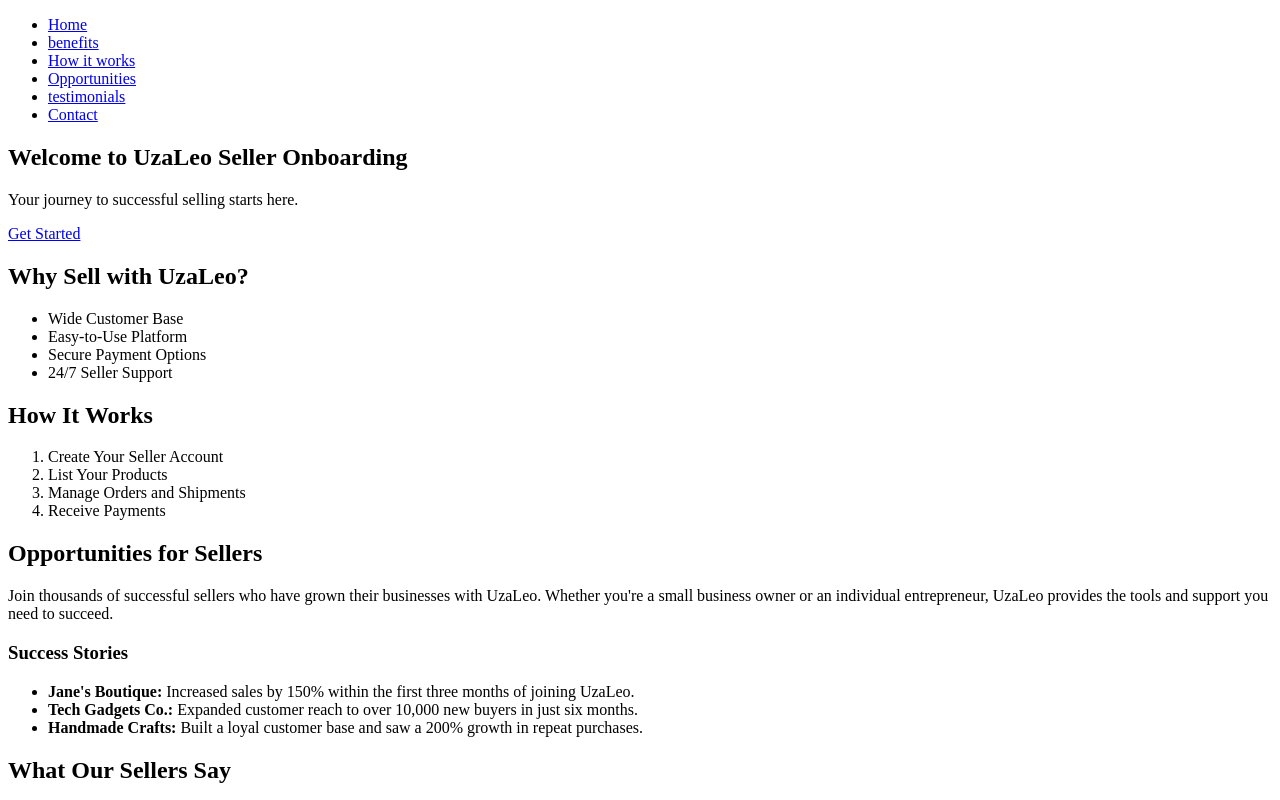
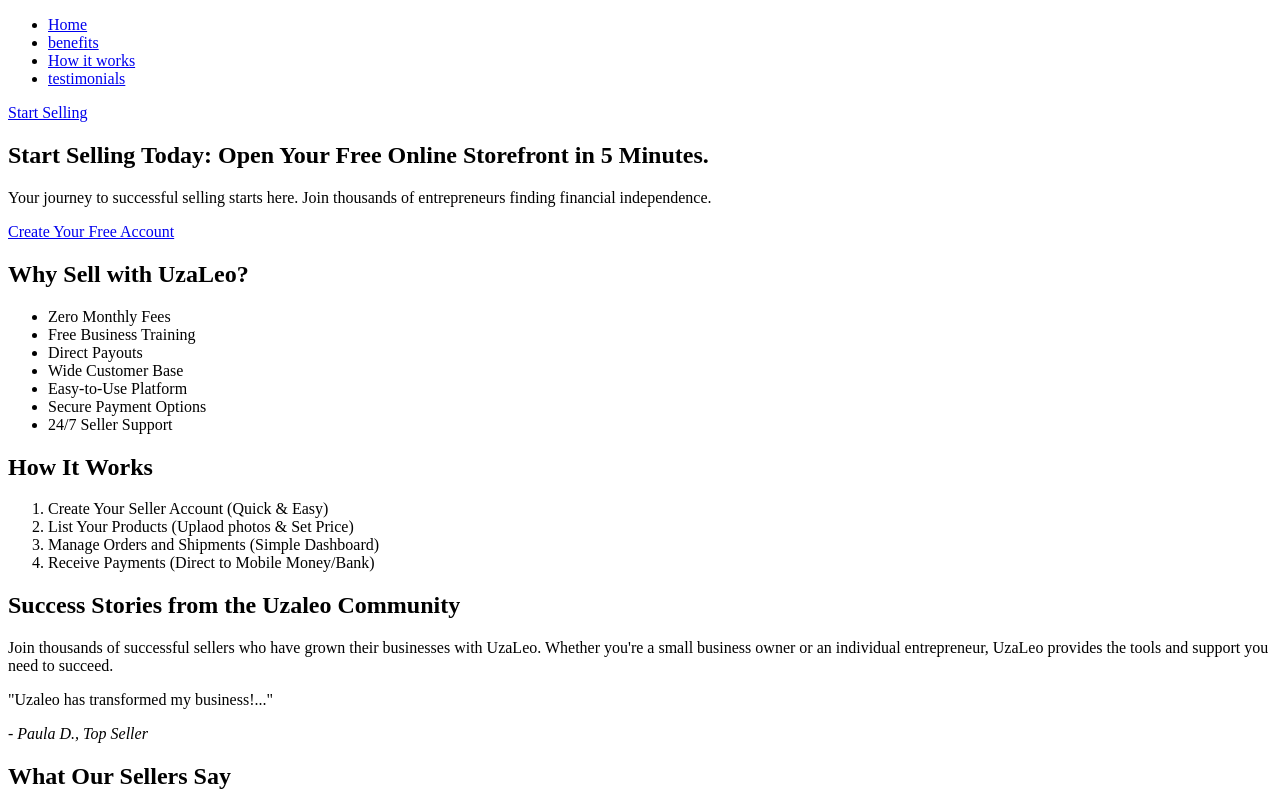
Before and after one commit to suzisuu/uza-leo-seller-onboarding-page, a plain HTML site: page index.html in a window 1280 px wide. Shown: the top 800 px of the page. Drawn offline with Linux system fonts and the light colour scheme.

Commit message:
Refactor: Cleanup content and fix semantic error (footer placement)

```diff
--- a/index.html
+++ b/index.html
@@ -13,23 +13,30 @@
           <li><a href="hero">Home</a></li>
           <li><a href="benefits">benefits</a></li>
           <li><a href="how-it-works">How it works</a></li>
-          <li><a href="opportunities">Opportunities</a></li>
           <li><a href="testimonials">testimonials</a></li>
-          <li><a href="contact">Contact</a></li>
         </ul>
+        <a href="signup.html">Start Selling</a>
       </nav>
     </header>
 
     <main>
       <section id="hero">
-        <h1>Welcome to UzaLeo Seller Onboarding</h1>
-        <p>Your journey to successful selling starts here.</p>
-        <a href="signup.html" class="btn">Get Started</a>
+        <h1>
+          Start Selling Today: Open Your Free Online Storefront in 5 Minutes.
+        </h1>
+        <p>
+          Your journey to successful selling starts here. Join thousands of
+          entrepreneurs finding financial independence.
+        </p>
+        <a href="signup.html" class="btn">Create Your Free Account</a>
       </section>
 
       <section id="benefits">
         <h2>Why Sell with UzaLeo?</h2>
         <ul>
+          <li>Zero Monthly Fees</li>
+          <li>Free Business Training</li>
+          <li>Direct Payouts</li>
           <li>Wide Customer Base</li>
           <li>Easy-to-Use Platform</li>
           <li>Secure Payment Options</li>
@@ -40,47 +47,36 @@
       <section id="how-it-works">
         <h2>How It Works</h2>
         <ol>
-          <li>Create Your Seller Account</li>
-          <li>List Your Products</li>
-          <li>Manage Orders and Shipments</li>
-          <li>Receive Payments</li>
+          <li>Create Your Seller Account (Quick & Easy)</li>
+          <li>List Your Products (Uplaod photos & Set Price)</li>
+          <li>Manage Orders and Shipments (Simple Dashboard)</li>
+          <li>Receive Payments (Direct to Mobile Money/Bank)</li>
         </ol>
       </section>
 
-      <section id="opportunities">
-        <div>
-          <h2>Opportunities for Sellers</h2>
+      <section id="social-proof">
+        <h2>Success Stories from the Uzaleo Community</h2>
         <p>
           Join thousands of successful sellers who have grown their businesses
           with UzaLeo. Whether you're a small business owner or an individual
           entrepreneur, UzaLeo provides the tools and support you need to
           succeed.
         </p>
+
         <div>
-            <h3>Success Stories</h3>
-            <ul>
-              <li>
-                <strong>Jane's Boutique:</strong> Increased sales by 150% within
-                the first three months of joining UzaLeo.
-              </li>
-              <li>
-                <strong>Tech Gadgets Co.:</strong> Expanded customer reach to
-                over 10,000 new buyers in just six months.
-              </li>
-              <li>
-                <strong>Handmade Crafts:</strong> Built a loyal customer base
-                and saw a 200% growth in repeat purchases.
-              </li>
-            </ul>
-          </div>
+          <article>
+            <p>"Uzaleo has transformed my business!..."</p>
+            <cite>- Paula D., Top Seller</cite>
+          </article>
         </div>
       </section>
 
       <section id="testimonials">
         <h2>What Our Sellers Say</h2>
+        <div>
           <blockquote>
-          "UzaLeo has transformed my business! The platform is user-friendly and
-          the support team is fantastic."
+            "UzaLeo has transformed my business! The platform is user-friendly
+            and the support team is fantastic."
             <footer>- Paula D., Top Seller</footer>
           </blockquote>
           <blockquote>
@@ -89,8 +85,8 @@
             <footer>- Marian S., New Seller</footer>
           </blockquote>
           <blockquote>
-          "The onboarding process was smooth and easy. I highly recommend UzaLeo
-          to anyone looking to sell online."
+            "The onboarding process was smooth and easy. I highly recommend
+            UzaLeo to anyone looking to sell online."
             <footer>- Samantha T., Experienced Seller</footer>
           </blockquote>
           <blockquote>
@@ -117,13 +113,17 @@
             <footer>- Mwalimu O., Newcomer</footer>
           </blockquote>
           <blockquote>
-          "I've seen a significant increase in my sales since I joined UzaLeo."
+            "I've seen a significant increase in my sales since I joined
+            UzaLeo."
             <footer>- Chichi T., Fashion Seller</footer>
           </blockquote>
           <blockquote>
             "UzaLeo's platform is intuitive and easy to navigate."
             <footer>- Amina K., Tech Seller</footer>
           </blockquote>
+        </div>
+        <button class="nav-arrow prev-btn">❮</button>
+        <button class="nav-arrow next-btn">❯</button>
       </section>
 
       <section>
@@ -132,7 +132,7 @@
       </section>
 
       <section id="contact">
-        <h2>Contact Us</h2>
+        <h2>Have a Question? Contact Us</h2>
         <form id="contactForm">
           <input type="text" id="name" placeholder="Your Name" required />
           <input type="email" id="email" placeholder="Your Email" required />
@@ -140,10 +140,9 @@
           <button type="submit" class="btn">Send Message</button>
         </form>
       </section>
-
+    </main>
     <footer>
       <p>&copy 2025 Uzaleo. All rights reserved</p>
     </footer>
-    </main>
   </body>
 </html>
```
Lines whose indentation alone changed are shown as unchanged.
